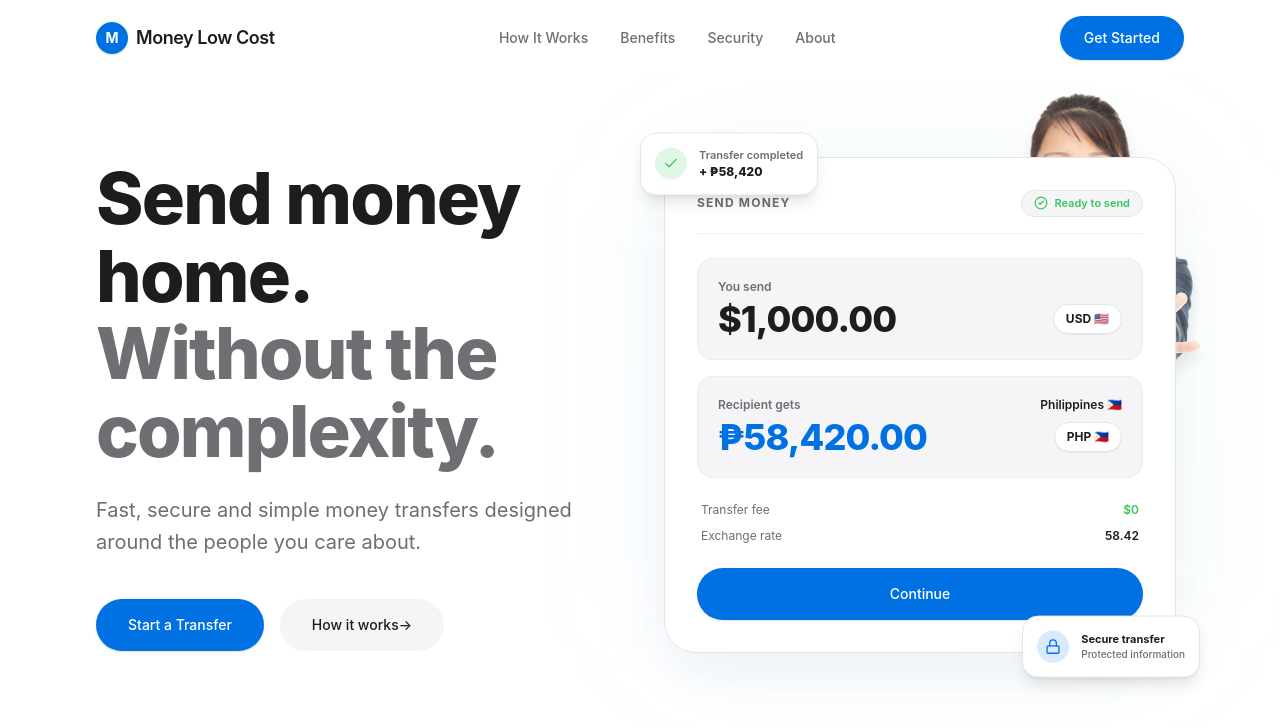
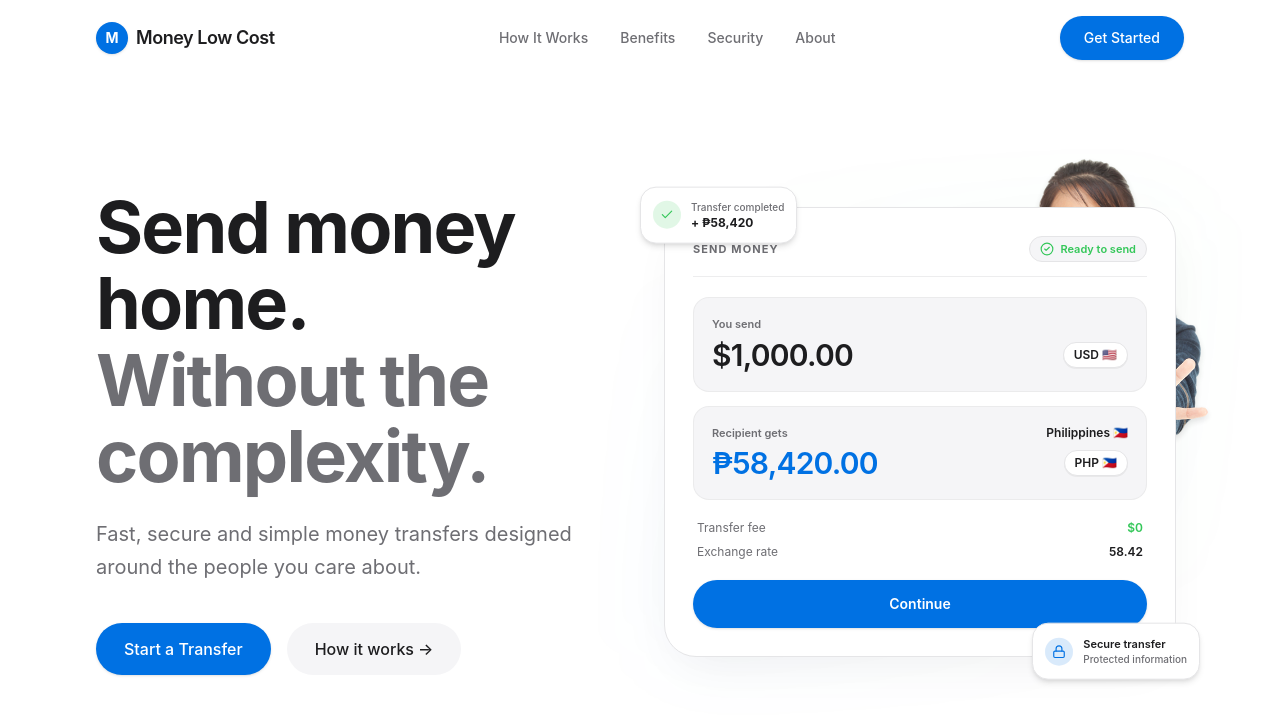
Before and after one commit to snybun/moneylowcost-ltd, a React (Vite) app: page / in a window 1280 px wide. Shown: the top 728 px of the page. Built offline with nearby package versions, Linux system fonts and the light colour scheme.

Commit message:
polish: refine Hero section typography, card proportions, spacing, and multi-breakpoint responsive behavior

```diff
--- a/src/sections/HeroSection.jsx
+++ b/src/sections/HeroSection.jsx
@@ -1,44 +1,46 @@
 import React from 'react';
 import { motion } from 'framer-motion';
-import { ShieldCheck, CheckCircle2, ArrowRight, Lock, Check } from 'lucide-react';
+import { CheckCircle2, Lock, Check } from 'lucide-react';
 import Container from '../components/Container';
 import Button from '../components/Button';
 import womanImg from '../assets/woman.png';
 
 export default function HeroSection() {
-  // Animation Variants
+  // Easing & Animation Settings
+  const transitionConfig = { duration: 0.6, ease: [0.16, 1, 0.3, 1] };
+
   const containerVariants = {
     hidden: { opacity: 0 },
     visible: {
       opacity: 1,
       transition: {
-        staggerChildren: 0.15,
-        delayChildren: 0.1,
+        staggerChildren: 0.12,
+        delayChildren: 0.05,
       },
     },
   };
 
   const fadeInUp = {
-    hidden: { opacity: 0, y: 24 },
+    hidden: { opacity: 0, y: 18 },
     visible: {
       opacity: 1,
       y: 0,
-      transition: { duration: 0.6, ease: [0.16, 1, 0.3, 1] },
+      transition: transitionConfig,
     },
   };
 
   const cardScaleUp = {
-    hidden: { opacity: 0, scale: 0.95, y: 20 },
+    hidden: { opacity: 0, scale: 0.96, y: 16 },
     visible: {
       opacity: 1,
       scale: 1,
       y: 0,
-      transition: { duration: 0.7, ease: [0.16, 1, 0.3, 1], delay: 0.3 },
+      transition: { duration: 0.7, ease: [0.16, 1, 0.3, 1], delay: 0.25 },
     },
   };
 
   return (
-    <section className="relative pt-12 pb-20 md:pt-20 md:pb-32 bg-[#FFFFFF] overflow-hidden">
+    <section className="relative bg-[#FFFFFF] py-12 md:py-20 lg:py-28 overflow-hidden">
       <Container>
         <motion.div
           variants={containerVariants}
@@ -46,14 +48,13 @@
           animate="visible"
           className="grid grid-cols-1 lg:grid-cols-12 gap-12 lg:gap-8 items-center"
         >
+          {/* Left Column: Hero Text & Buttons (6 cols on lg) */}
+          <div className="lg:col-span-6 flex flex-col text-left max-w-2xl mx-auto lg:mx-0">
 
-          {/* Left Column: Large Apple Headline & CTAs (7 cols) */}
-          <div className="lg:col-span-6 flex flex-col text-left">
-
-            {/* Headline */}
+            {/* Main Headline */}
             <motion.h1
               variants={fadeInUp}
-              className="text-5xl sm:text-6xl lg:text-7xl font-extrabold tracking-tight text-[#1D1D1F] leading-[1.08] mb-6"
+              className="text-4xl sm:text-5xl lg:text-6xl xl:text-7xl font-bold tracking-tight text-[#1D1D1F] leading-[1.06] mb-5 sm:mb-6"
             >
               Send money home.<br />
               <span className="text-[#6E6E73]">Without the complexity.</span>
@@ -62,81 +63,81 @@
             {/* Supporting Text */}
             <motion.p
               variants={fadeInUp}
-              className="text-lg sm:text-xl text-[#6E6E73] font-normal leading-relaxed max-w-xl mb-10"
+              className="text-base sm:text-lg lg:text-xl text-[#6E6E73] font-normal leading-relaxed mb-8 sm:mb-10 max-w-lg"
             >
               Fast, secure and simple money transfers designed around the people you care about.
             </motion.p>
 
-            {/* Buttons */}
+            {/* Action Buttons */}
             <motion.div
               variants={fadeInUp}
-              className="flex flex-col sm:flex-row items-stretch sm:items-center gap-4"
+              className="flex flex-col sm:flex-row items-stretch sm:items-center gap-3 sm:gap-4"
             >
-              <Button variant="primary" className="!py-4 !px-8 text-base">
+              <Button variant="primary" className="!py-3.5 !px-7 text-sm sm:text-base">
                 Start a Transfer
               </Button>
 
-              <Button variant="secondary" className="!py-4 !px-8 text-base group">
+              <Button variant="secondary" className="!py-3.5 !px-7 text-sm sm:text-base group">
                 <span>How it works</span>
-                <span className="inline-block transition-transform duration-200 group-hover:translate-x-1">→</span>
+                <span className="inline-block ml-1 transition-transform duration-200 group-hover:translate-x-0.5">→</span>
               </Button>
             </motion.div>
 
           </div>
 
-          {/* Right Column: Premium Transfer UI & Woman Graphic (6 cols) */}
-          <div className="lg:col-span-6 relative flex justify-center items-center">
+          {/* Right Column: Premium Transfer Card Composition (6 cols on lg) */}
+          <div className="lg:col-span-6 relative flex justify-center items-center mt-4 lg:mt-0">
 
-            {/* Background Soft Glow Aura */}
-            <div className="absolute inset-0 bg-gradient-to-tr from-[#0071E3]/5 to-[#34C759]/5 rounded-[40px] blur-3xl pointer-events-none" />
+            {/* Subtle Ambient Background Layer (Behind Transfer Visual Only) */}
+            <div className="absolute inset-0 bg-gradient-to-tr from-[#0071E3]/4 via-transparent to-[#34C759]/4 rounded-[40px] blur-2xl pointer-events-none" />
 
-            {/* Main Composition Wrapper */}
-            <div className="relative w-full max-w-lg">
+            {/* Visual Composition Container */}
+            <div className="relative w-full max-w-md sm:max-w-lg">
 
-              {/* Woman Image Overlay Background Accent */}
-              <div className="absolute -top-16 -right-6 w-48 sm:w-64 opacity-90 pointer-events-none z-0 hidden sm:block">
+              {/* Woman Image Asset (Subtly peeking behind transfer card) */}
+              <div className="absolute -top-12 -right-4 sm:-right-8 w-44 sm:w-60 lg:w-64 opacity-90 pointer-events-none z-0 hidden sm:block">
                 <img
                   src={womanImg}
-                  alt="Happy customer holding card"
-                  className="w-full h-auto drop-shadow-xl"
+                  alt="Happy woman with debit card"
+                  className="w-full h-auto drop-shadow-md object-contain"
                 />
               </div>
 
-              {/* Transfer Card */}
+              {/* Main Transfer Card */}
               <motion.div
                 variants={cardScaleUp}
-                className="relative z-10 bg-[#FFFFFF] border border-[#E5E5E7] rounded-[32px] p-6 sm:p-8 shadow-2xl shadow-slate-200/60 backdrop-blur-sm"
+                className="relative z-10 bg-[#FFFFFF] border border-[#E5E5E7] rounded-[28px] sm:rounded-[32px] p-5 sm:p-7 shadow-[0_20px_50px_-15px_rgba(0,0,0,0.06)]"
               >
-                {/* Header Tag */}
-                <div className="flex items-center justify-between pb-4 mb-6 border-b border-[#E5E5E7]/60">
-                  <span className="text-xs font-bold tracking-widest text-[#6E6E73] uppercase">
+                {/* Header Row */}
+                <div className="flex items-center justify-between pb-3.5 mb-5 border-b border-[#E5E5E7]/70">
+                  <span className="text-[11px] font-bold tracking-widest text-[#6E6E73] uppercase">
                     SEND MONEY
                   </span>
-                  <div className="flex items-center gap-1.5 px-3 py-1 rounded-full bg-[#F5F5F7] border border-[#E5E5E7] text-[11px] font-semibold text-[#34C759]">
+                  <div className="flex items-center gap-1.5 px-2.5 py-1 rounded-full bg-[#F5F5F7] border border-[#E5E5E7] text-[11px] font-semibold text-[#34C759]">
                     <CheckCircle2 className="w-3.5 h-3.5" />
                     <span>Ready to send</span>
                   </div>
                 </div>
 
-                {/* Sender Amount Block */}
-                <div className="bg-[#F5F5F7] p-4 sm:p-5 rounded-2xl mb-4 border border-[#E5E5E7]/50">
-                  <span className="text-xs font-semibold text-[#6E6E73] block mb-1">
+                {/* You Send Input Card */}
+                <div className="bg-[#F5F5F7] p-4 sm:p-4.5 rounded-2xl mb-3.5 border border-[#E5E5E7]/60">
+                  <span className="text-[11px] font-semibold text-[#6E6E73] block mb-1">
                     You send
                   </span>
                   <div className="flex items-center justify-between">
-                    <span className="text-3xl sm:text-4xl font-extrabold text-[#1D1D1F] tracking-tight">
+                    <span className="text-2xl sm:text-3xl font-semibold text-[#1D1D1F] tracking-tight">
                       $1,000.00
                     </span>
-                    <span className="text-xs font-bold text-[#1D1D1F] bg-[#FFFFFF] px-3 py-1.5 rounded-full border border-[#E5E5E7] shadow-2xs">
+                    <span className="text-xs font-semibold text-[#1D1D1F] bg-[#FFFFFF] px-2.5 py-1 rounded-full border border-[#E5E5E7] shadow-2xs">
                       USD 🇺🇸
                     </span>
                   </div>
                 </div>
 
-                {/* Recipient Gets Block */}
-                <div className="bg-[#F5F5F7] p-4 sm:p-5 rounded-2xl mb-6 border border-[#E5E5E7]/50">
+                {/* Recipient Gets Card */}
+                <div className="bg-[#F5F5F7] p-4 sm:p-4.5 rounded-2xl mb-5 border border-[#E5E5E7]/60">
                   <div className="flex justify-between items-center mb-1">
-                    <span className="text-xs font-semibold text-[#6E6E73]">
+                    <span className="text-[11px] font-semibold text-[#6E6E73]">
                       Recipient gets
                     </span>
                     <span className="text-xs font-semibold text-[#1D1D1F]">
@@ -144,17 +145,17 @@
                     </span>
                   </div>
                   <div className="flex items-center justify-between">
-                    <span className="text-3xl sm:text-4xl font-extrabold text-[#0071E3] tracking-tight">
+                    <span className="text-2xl sm:text-3xl font-semibold text-[#0071E3] tracking-tight">
                       ₱58,420.00
                     </span>
-                    <span className="text-xs font-bold text-[#1D1D1F] bg-[#FFFFFF] px-3 py-1.5 rounded-full border border-[#E5E5E7] shadow-2xs">
+                    <span className="text-xs font-semibold text-[#1D1D1F] bg-[#FFFFFF] px-2.5 py-1 rounded-full border border-[#E5E5E7] shadow-2xs">
                       PHP 🇵🇭
                     </span>
                   </div>
                 </div>
 
                 {/* Rates & Breakdown */}
-                <div className="space-y-2.5 text-xs text-[#6E6E73] mb-6 px-1">
+                <div className="space-y-2 text-xs text-[#6E6E73] mb-5 px-1">
                   <div className="flex justify-between items-center">
                     <span>Transfer fee</span>
                     <span className="font-semibold text-[#34C759]">$0</span>
@@ -165,26 +166,26 @@
                   </div>
                 </div>
 
-                {/* Continue Action Button */}
-                <Button variant="primary" className="w-full justify-center text-base !py-4 shadow-md">
+                {/* Continue Button */}
+                <Button variant="primary" className="w-full justify-center text-sm font-semibold !py-3.5 shadow-sm">
                   Continue
                 </Button>
               </motion.div>
 
               {/* Floating Micro-Card 1: Transfer Completed (Top Left) */}
               <motion.div
-                animate={{ y: [0, -8, 0] }}
-                transition={{ duration: 5, repeat: Infinity, ease: 'easeInOut' }}
-                className="absolute -top-6 -left-6 z-20 bg-[#FFFFFF] border border-[#E5E5E7] rounded-2xl p-3.5 shadow-lg hidden sm:flex items-center gap-3"
+                animate={{ y: [0, -6, 0] }}
+                transition={{ duration: 6, repeat: Infinity, ease: 'easeInOut' }}
+                className="absolute -top-4 -left-3 sm:-top-5 sm:-left-6 z-20 bg-[#FFFFFF] border border-[#E5E5E7] rounded-2xl p-3 shadow-md hidden sm:flex items-center gap-2.5"
               >
-                <div className="w-8 h-8 rounded-full bg-[#34C759]/15 flex items-center justify-center text-[#34C759]">
-                  <Check className="w-4 h-4" />
+                <div className="w-7 h-7 rounded-full bg-[#34C759]/15 flex items-center justify-center text-[#34C759] shrink-0">
+                  <Check className="w-3.5 h-3.5" />
                 </div>
                 <div className="flex flex-col text-left">
-                  <span className="text-[11px] font-semibold text-[#6E6E73]">
+                  <span className="text-[10px] font-medium text-[#6E6E73]">
                     Transfer completed
                   </span>
-                  <span className="text-xs font-extrabold text-[#1D1D1F]">
+                  <span className="text-xs font-bold text-[#1D1D1F]">
                     + ₱58,420
                   </span>
                 </div>
@@ -192,15 +193,15 @@
 
               {/* Floating Micro-Card 2: Secure Transfer (Bottom Right) */}
               <motion.div
-                animate={{ y: [0, 8, 0] }}
-                transition={{ duration: 5.5, repeat: Infinity, ease: 'easeInOut', delay: 0.5 }}
-                className="absolute -bottom-6 -right-6 z-20 bg-[#FFFFFF] border border-[#E5E5E7] rounded-2xl p-3.5 shadow-lg hidden sm:flex items-center gap-3"
+                animate={{ y: [0, 6, 0] }}
+                transition={{ duration: 6.5, repeat: Infinity, ease: 'easeInOut', delay: 0.5 }}
+                className="absolute -bottom-4 -right-3 sm:-bottom-5 sm:-right-6 z-20 bg-[#FFFFFF] border border-[#E5E5E7] rounded-2xl p-3 shadow-md hidden sm:flex items-center gap-2.5"
               >
-                <div className="w-8 h-8 rounded-full bg-[#0071E3]/15 flex items-center justify-center text-[#0071E3]">
-                  <Lock className="w-4 h-4" />
+                <div className="w-7 h-7 rounded-full bg-[#0071E3]/15 flex items-center justify-center text-[#0071E3] shrink-0">
+                  <Lock className="w-3.5 h-3.5" />
                 </div>
                 <div className="flex flex-col text-left">
-                  <span className="text-[11px] font-bold text-[#1D1D1F]">
+                  <span className="text-[11px] font-semibold text-[#1D1D1F]">
                     Secure transfer
                   </span>
                   <span className="text-[10px] font-medium text-[#6E6E73]">
```
